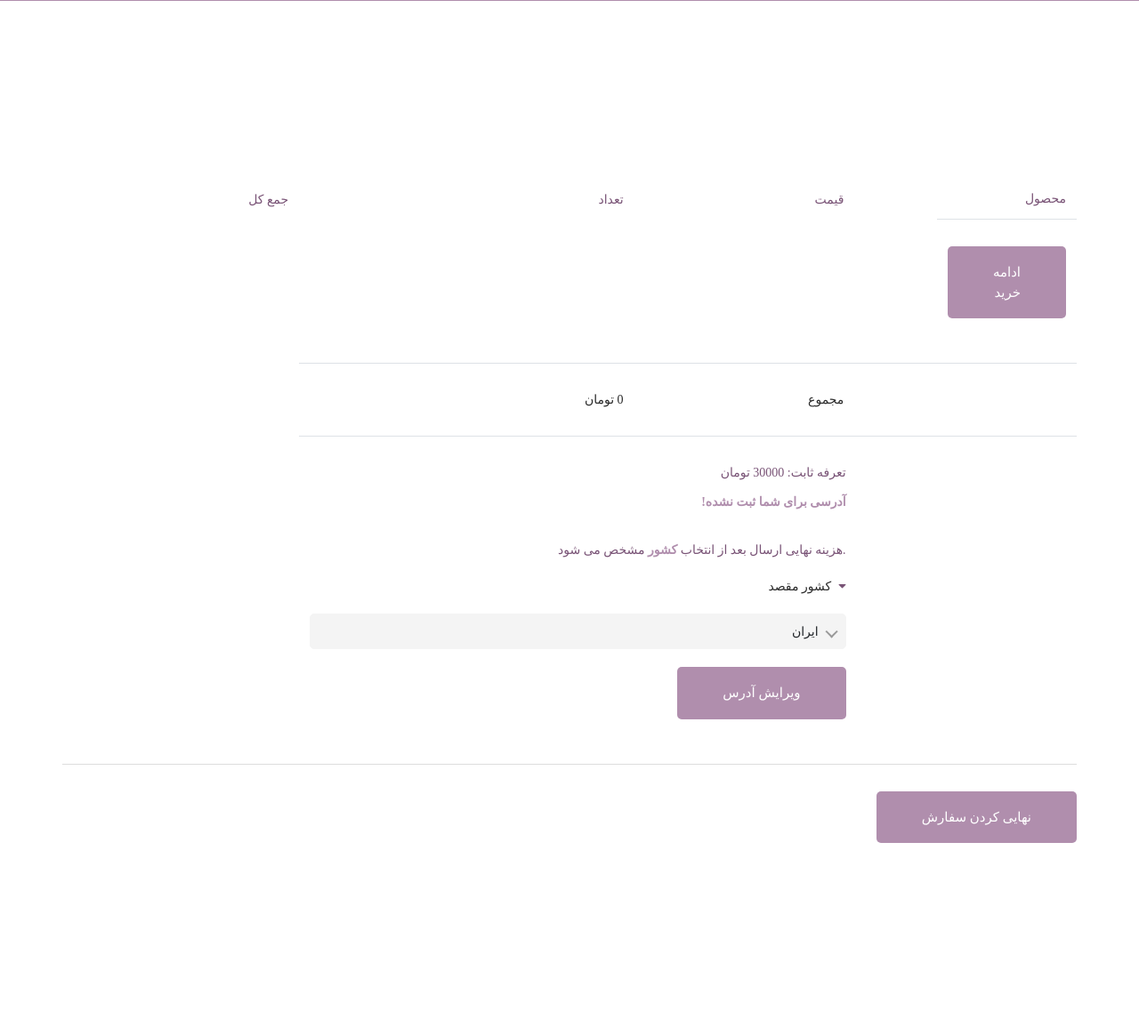
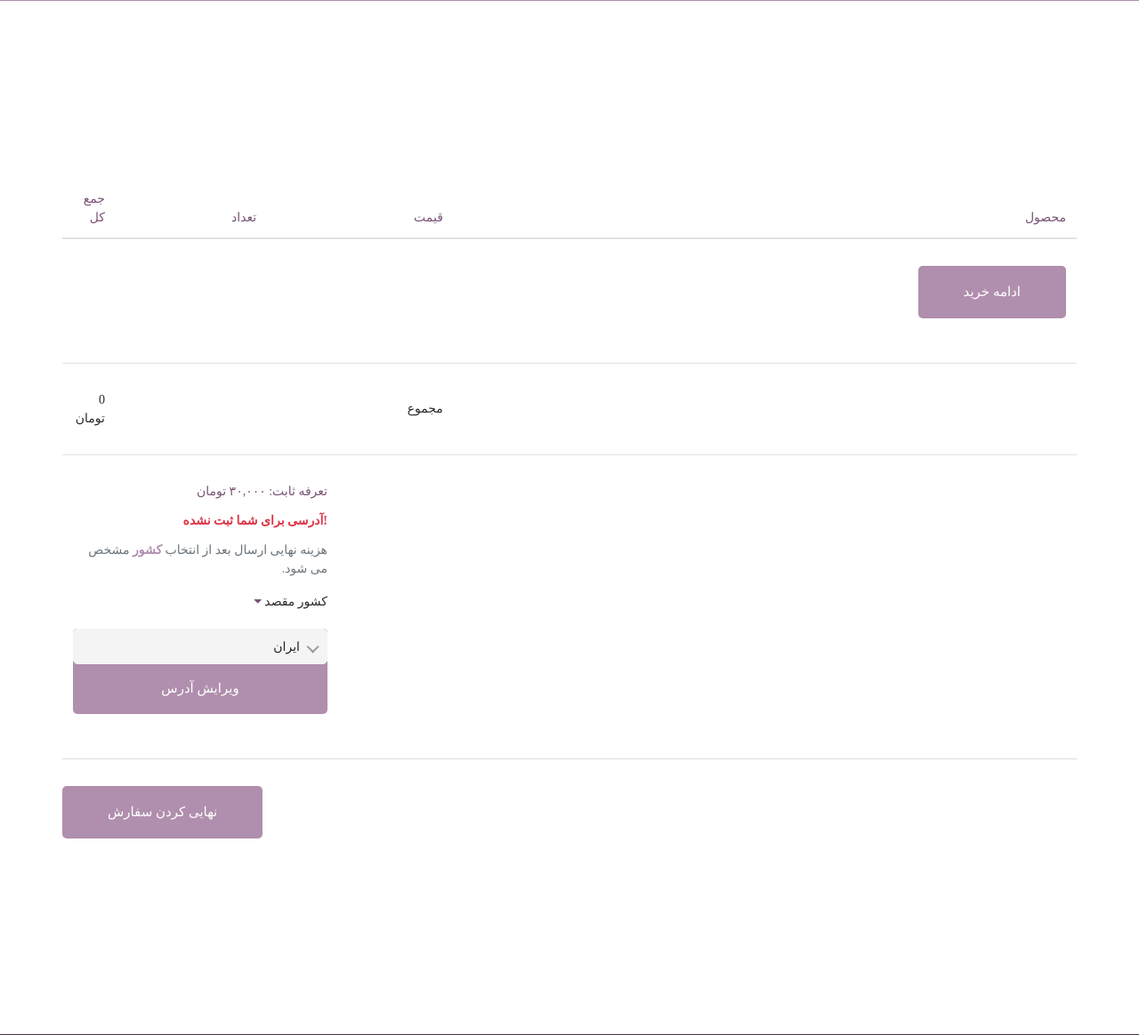
Before and after one commit to EhsanBarghamadi/Digichera, a Django app: page /cart/ in a window 1280 px wide. Shown: the part 435-1599 px from the top of the page at 89% size. Run offline with Django 5.2, Linux system fonts and the light colour scheme; data comes from the database, SQL or seed files in the repository; both versions use the stored data as it was after the commit; some libraries are stand-ins or nearby versions; some web fonts are replaced.

Commit message:
fix(cart): secure cart views, handle invalid quantity and update UI
- Restrict cart actions (add, remove, update) to POST requests only to prevent CSRF vulnerabilities.
- Add ValueError handling for quantity casting to prevent 500 server errors.
- Replace GET links with POST forms in templates for removing items.
- Implement quantity update form in cart_detail.html.
- Fix table HTML structure (<tbody>) and improve RTL layout in cart details.

```diff
--- a/cart/templates/cart/cart_detail.html
+++ b/cart/templates/cart/cart_detail.html
@@ -4,7 +4,6 @@
 {% block title %}
 دیجی چرا - سبد خرید
 {% endblock title %}
-
 
 {% block content %}
     <section class="breadcrumb_part">
@@ -35,9 +34,8 @@
               </tr>
             </thead>
 
-
+            <tbody>
             {% for item in cart.items.all %}
-              <tbody>
               <tr>
                 <td>
                   <div class="media">
@@ -52,12 +50,14 @@
                     </div>
                     <div class="media-body">
                       <p>{{ item.product.name }}</p>
-                      <form action="{% url 'cart:remove' item.id %}" method="POST" style="display: inline;">
+
+                      <form action="{% url 'cart:remove' item.id %}" method="POST" style="display: inline; margin-top: 10px;">
                           {% csrf_token %}
-                          <button type="submit" class="genric-btn danger circle">
+                          <button type="submit" class="genric-btn danger circle" style="font-size: 12px; padding: 2px 15px;">
                               حذف
                           </button>
                       </form>
+
                     </div>
                   </div>
                 </td>
@@ -66,88 +66,95 @@
                 <td>
                   <h5>{{ item.product.price }} تومان</h5>
                 </td>
+
                 <td>
-                  <div class="product_count" dir="ltr">
-                     {{ item.quantity}}
-                  </div>
+                  <form action="{% url 'cart:update' item.id %}" method="POST" class="d-flex align-items-center">
+                      {% csrf_token %}
+                      <input type="number" name="quantity" value="{{ item.quantity }}" min="1" max="{{ item.product.stock }}" class="form-control text-center" style="width: 70px;">
+                      <button type="submit" class="genric-btn info radius mx-2" style="padding: 5px 15px; font-size: 12px; height: 38px;">
+                          بروزرسانی
+                      </button>
+                  </form>
                 </td>
+
                 <td>
                   <h5>{{ item.total_price }} تومان</h5>
                 </td>
               </tr>
             {% endfor %}
+            </tbody>
 
+            <tbody>
               <tr class="bottom_button">
                 <td>
                   <a class="btn_1" href="{% url 'product:product_list' %}">ادامه خرید</a>
                 </td>
+                <td></td>
+                <td></td>
+                <td></td>
+                <td></td>
               </tr>
               <tr>
-
                 <td></td>
                 <td></td>
                 <td>
                   <h5>مجموع</h5>
                 </td>
+                <td></td>
                 <td>
                   <h5>{{ cart.total_price }} تومان</h5>
                 </td>
               </tr>
-              <tr class="shipping_area"  dir="ltr">
+              <tr class="shipping_area" dir="ltr">
+                <td></td>
+                <td></td>
                 <td></td>
                 <td></td>
                 <td>
-                  <h5></h5>
-                </td>
-                <td>
-                  <div class="shipping_box" >
-                    <ul class="list">
+                  <div class="shipping_box" dir="rtl">
+                    <ul class="list text-right">
                       <li>
-                          تعرفه ثابت: 30000 تومان
+                          تعرفه ثابت: ۳۰,۰۰۰ تومان
                       </li>
-                      <li>
-
+                      <li class="mt-2">
                         {% if user.profile.location %}
                           جزئیات آدرس:  <b>{{ user.profile.location }}</b>
                         {% else %}
-                          <b> !آدرسی برای شما ثبت نشده</b>
+                          <b class="text-danger">!آدرسی برای شما ثبت نشده</b>
                         {% endif %}
+                      </li>
+                      <li class="mt-2 text-muted">
+                          هزینه نهایی ارسال بعد از انتخاب <b>کشور</b> مشخص می شود.
+                      </li>
+                    </ul>
 
-                      </li>
-                      <li>
-                          <br>
-                          هزینه نهایی ارسال بعد از انتخاب <b>کشور</b> مشخص می شود.
-                          <br>
-                      </li>
-
-                    <h6>
+                    <h6 class="text-right mt-3">
                       کشور مقصد
                       <i class="fa fa-caret-down" aria-hidden="true"></i>
                     </h6>
-                    <select class="shipping_select" >
+                    <select class="shipping_select w-100 mb-3">
                       <option value="1">ایران</option>
                       <option value="2">کره شمالی</option>
                       <option value="4">سومالی</option>
                     </select>
-                    <a class="btn_1" href="{% url 'account:update' %}">ویرایش آدرس</a>
+                    <a class="btn_1 d-block text-center" href="{% url 'account:update' %}">ویرایش آدرس</a>
                   </div>
                 </td>
               </tr>
             </tbody>
           </table>
 
-          <form method="post" action="{% url 'order:checkout' %}">
+          <form method="post" action="{% url 'order:checkout' %}" class="mt-4">
             {% csrf_token %}
-
-            <div class="checkout_btn_inner float-right">
-                <button type="submit" value="submit" class="btn_1">
+            <div class="checkout_btn_inner float-left">
+                <button type="submit" value="submit" class="btn_1 checkout_btn_1">
                     نهایی کردن سفارش
                 </button>
             </div>
-
           </form>
 
         </div>
       </div>
+    </div>
   </section>
 {% endblock content %}
--- a/cart/views.py
+++ b/cart/views.py
@@ -1,5 +1,6 @@
 from django.shortcuts import render, redirect, get_object_or_404
 from django.contrib import messages
+from django.views.decorators.http import require_POST
 
 from product.models import Product
 from .models import CartItem
@@ -10,7 +11,7 @@ def cart_detail(request):
     cart = get_or_create_cart(request)
     return render(request, 'cart/cart_detail.html', {'cart': cart})
 
-
+@require_POST
 def cart_add(request, product_id):
     product = get_object_or_404(Product, id=product_id, is_active=True)
     cart = get_or_create_cart(request)
@@ -35,10 +36,15 @@ def cart_add(request, product_id):
     return redirect(next_page or 'cart:detail')
 
 
+@require_POST
 def cart_update(request, item_id):
     cart = get_or_create_cart(request)
     item = get_object_or_404(CartItem, id=item_id, cart=cart)
-    quantity = int(request.POST.get('quantity', 1))
+    try:
+        quantity = int(request.POST.get('quantity', 1))
+    except ValueError:
+        messages.error(request, 'مقدار وارد شده نامعتبر است.')
+        return redirect(request.POST.get('next') or 'cart:detail')
 
     if quantity <= 0:
         item.delete()
@@ -54,6 +60,7 @@ def cart_update(request, item_id):
 
     return redirect('cart:detail')
 
+@require_POST
 def cart_remove(request, item_id):
     cart = get_or_create_cart(request)
     item = get_object_or_404(CartItem, id=item_id, cart=cart)
--- a/config/settings/base.py
+++ b/config/settings/base.py
@@ -3,7 +3,7 @@ from decouple import config, Csv
 
 SECRET_KEY = config('SECRET_KEY', 'default_secret_key')
 
-DEBUG = config('DEBUG', True, cast=bool)
+DEBUG = config('DEBUG', False, cast=bool)
 
 ALLOWED_HOSTS = config('ALLOWED_HOSTS', cast=Csv())
 
@@ -87,7 +87,7 @@ AUTH_PASSWORD_VALIDATORS = [
 # Internationalization
 # https://docs.djangoproject.com/en/6.0/topics/i18n/
 
-LANGUAGE_CODE = 'en-us'
+LANGUAGE_CODE = 'fa-ir'
 
 TIME_ZONE = 'UTC'
 
@@ -118,6 +118,6 @@ LOGIN_URL = 'user:login'
 LOGIN_REDIRECT_URL = 'page:home'
 LOGOUT_REDIRECT_URL = 'page:home'
 
-LANGUAGE_CODE = 'fa-ir'
+
 
 USE_I18N = True
--- a/user/signals.py
+++ b/user/signals.py
@@ -8,4 +8,3 @@ def create_user_profile(sender, instance, created, **kwargs):
     if created:
         from account.models import Profile
         Profile.objects.create(user=instance)
-        print(f"Profile created for {instance.full_name}")
```
Also changed, not shown: db.sqlite3.
